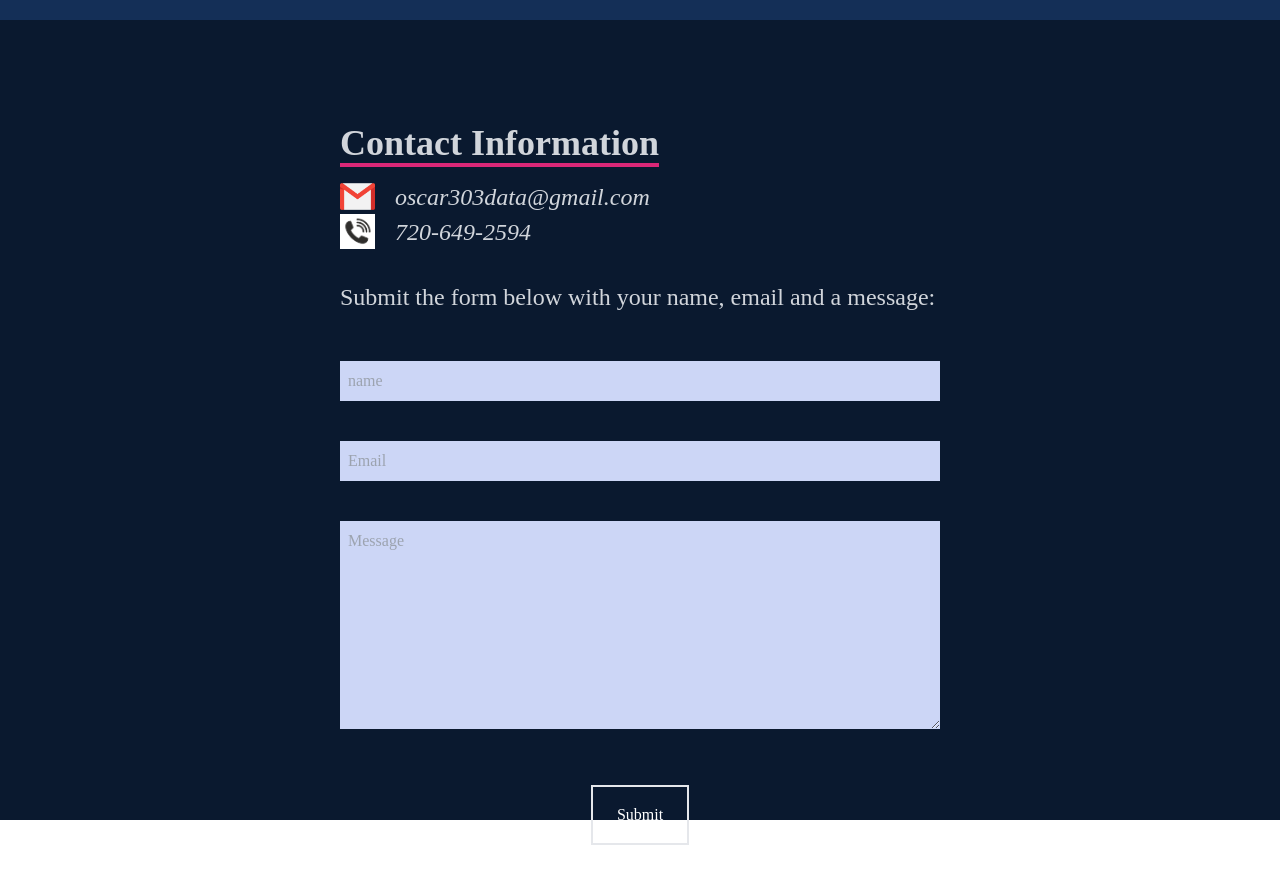
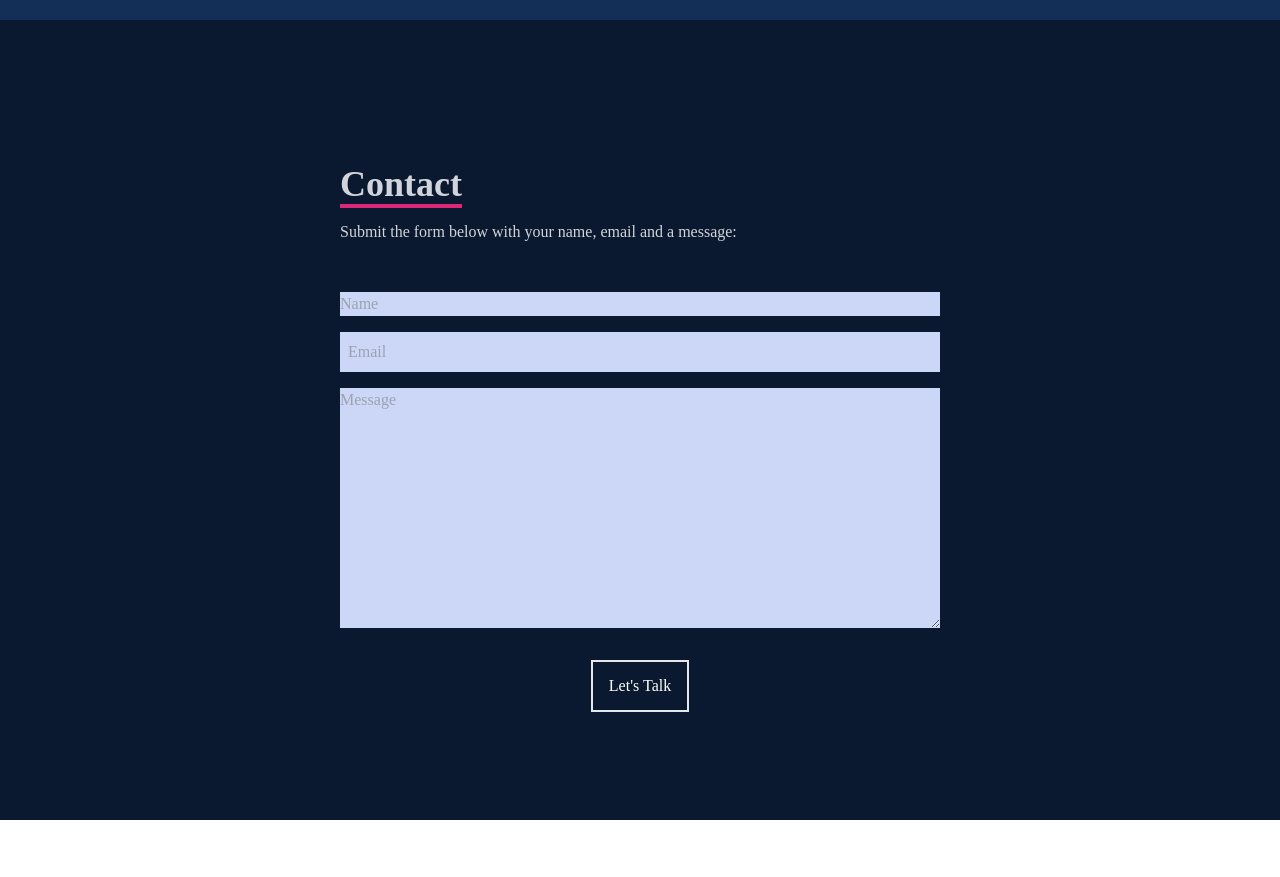
Before and after one commit to Oscar-Santos/OscarsPortfolio, a React (Create React App) app: page / in a window 1280 px wide. Shown: the part 3180-4057 px from the top of the page. After the commit the page ends 4000 px from the top, so only its background shows below. Built offline with nearby package versions, Linux system fonts and the light colour scheme.

Commit message:
refactor contact page

```diff
--- a/src/components/Contact.js
+++ b/src/components/Contact.js
@@ -1,62 +1,103 @@
-import React from 'react'
-import Phone from '../assets/phone.jpeg'
-import Email from '../assets/gmail.png'
+// import React from 'react'
+// import Phone from '../assets/phone.jpeg'
+// import Email from '../assets/gmail.png'
 
-const Contact = () => {
-  return (
+// const Contact = () => {
+//   return (
 
-    <div name='contact' className='w-full h-screen bg-[#0a192f] flex justify-center items-center p-4'>
+//     <div name='contact' className='w-full h-screen bg-[#0a192f] flex justify-center items-center p-4'>
 
 
-        <form method='POST' action="https://getform.io/f/00f63e9f-1505-4c0f-b389-97c0e6464773" className='flex flex-col max-w-[600px] w-full'>
-            <div className='pb-8'>
-                <p className='text-4xl font-bold inline border-b-4 border-pink-600 text-gray-300'>
-                    <br />
-                    <br />
-                    <br />
-                    <br />
-                   Contact Information
-                </p>
+//         <form method='POST' action="https://getform.io/f/00f63e9f-1505-4c0f-b389-97c0e6464773" className='flex flex-col max-w-[600px] w-full'>
+//             <div className='pb-8'>
+//                 <p className='text-4xl font-bold inline border-b-4 border-pink-600 text-gray-300'>
+//                     <br />
+//                     <br />
+//                     <br />
+//                     <br />
+//                    Contact Information
+//                 </p>
 
-                <p className='text-gray-300 py-4 text-2xl'>
+//                 <p className='text-gray-300 py-4 text-2xl'>
 
 
-                <i class="fa fa-phone">
-                    <div style={{display: 'flex', alignItems:'center'}}>
-                    <img src={Email} width='35px' alt="" />
-                        <span style={{paddingLeft: '20px'}}>
-                        oscar303data@gmail.com
-                        </span>
-                    </div>
-                </i>
-                <i class="fa fa-phone">
-                    <div style={{display: 'flex', alignItems:'center'}}>
-                    <img src={Phone} width='35px' alt="" />
-                         <span style={{paddingLeft: '20px'}}>
-                            720-649-2594
-                        </span>
-                    </div>
-                </i>
-                <br />
-                Submit the form below with your name, email and a message:
-                </p>
+//                 <i class="fa fa-phone">
+//                     <div style={{display: 'flex', alignItems:'center'}}>
+//                     <img src={Email} width='35px' alt="" />
+//                         <span style={{paddingLeft: '20px'}}>
+//                         oscar303data@gmail.com
+//                         </span>
+//                     </div>
+//                 </i>
+//                 <i class="fa fa-phone">
+//                     <div style={{display: 'flex', alignItems:'center'}}>
+//                     <img src={Phone} width='35px' alt="" />
+//                          <span style={{paddingLeft: '20px'}}>
+//                             720-649-2594
+//                         </span>
+//                     </div>
+//                 </i>
+//                 <br />
+//                 Submit the form below with your name, email and a message:
+//                 </p>
 
-            </div>
-            <input className='bg-[#ccd6f6] p-2' type="text" placeholder='name' name='name' />
-            <br />
-            <input className='my-4 p-2 bg-[#ccd6f6]' type="email" placeholder='Email' name='email' />
-            <br />
-            <textarea className='bg-[#ccd6f6] p-2' placeholder='Message' name="Message" id="" cols="30" rows="8">
-            </textarea>
-            <br />
-            <button className='text-white border-2 hover:bg-pink-600 hover:border-pink-600 px-6 py-4 my-8 mx-auto flex items-center'>
-                Submit
-            </button>
+//             </div>
+//             <input className='bg-[#ccd6f6] p-2' type="text" placeholder='name' name='name' />
+//             <br />
+//             <input className='my-4 p-2 bg-[#ccd6f6]' type="email" placeholder='Email' name='email' />
+//             <br />
+//             <textarea className='bg-[#ccd6f6] p-2' placeholder='Message' name="Message" id="" cols="30" rows="8">
+//             </textarea>
+//             <br />
+//             <button className='text-white border-2 hover:bg-pink-600 hover:border-pink-600 px-6 py-4 my-8 mx-auto flex items-center'>
+//                 Submit
+//             </button>
 
-        </form>
+//         </form>
 
-    </div>
-  )
+//     </div>
+//   )
+// }
+
+// export default Contact
+
+
+import React from "react";
+
+function Contact() {
+	return (
+		<div
+			name="contact"
+			className="w-full h-screen bg-[#0a192f] flex justify-center items-center p-8 pt-[100px]"
+		>
+			<form method="POST"
+				action="https://getform.io/f/00f63e9f-1505-4c0f-b389-97c0e6464773"
+				className="flex flex-col max-w-[600px] w-full"
+			>
+				<div className="pb-8">
+					<p className="text-4xl font-bold inline border-b-4 border-pink-600 text-gray-300">
+						Contact
+					</p>
+
+					<p className="text-gray-300 py-4">Submit the form below with your name, email and a message: </p>
+				</div>
+				<input
+					className="bg-[#ccd6f6]"
+					type="text"
+					placeholder="Name"
+					name="name"
+				></input>
+				<input className='my-4 p-2 bg-[#ccd6f6]' type="email" placeholder='Email' name='email' />
+				<textarea
+					className="bg-[#ccd6f6]"
+					name="message"
+					rows="10"
+					placeholder="Message"
+				></textarea>
+                <button className="text-white border-2 hover:bg-pink-600 px-4 py-3 my-8 mx-auto flex items-center">Let's Talk</button>
+			</form>
+		</div>
+	);
 }
 
-export default Contact
+export default Contact;
```
